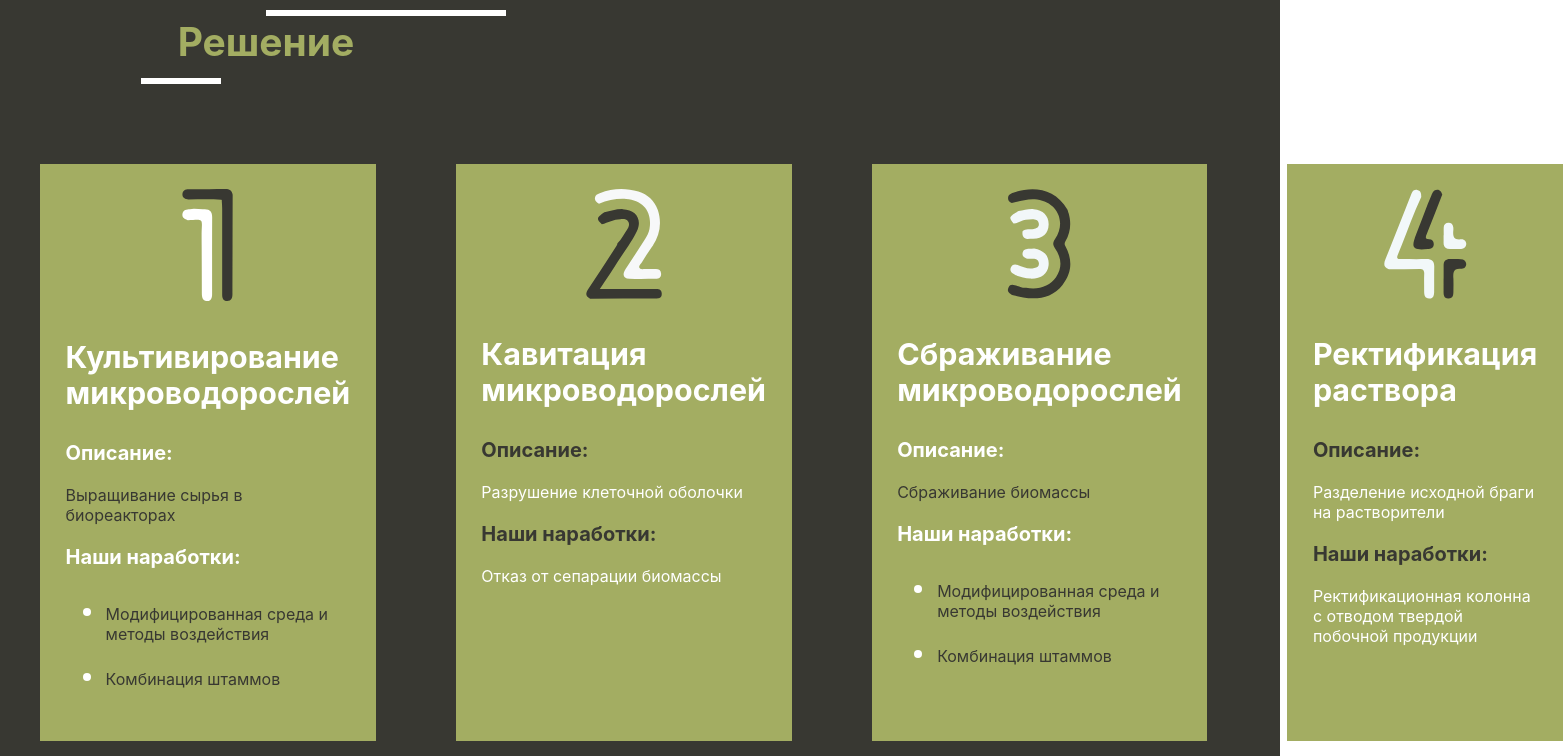
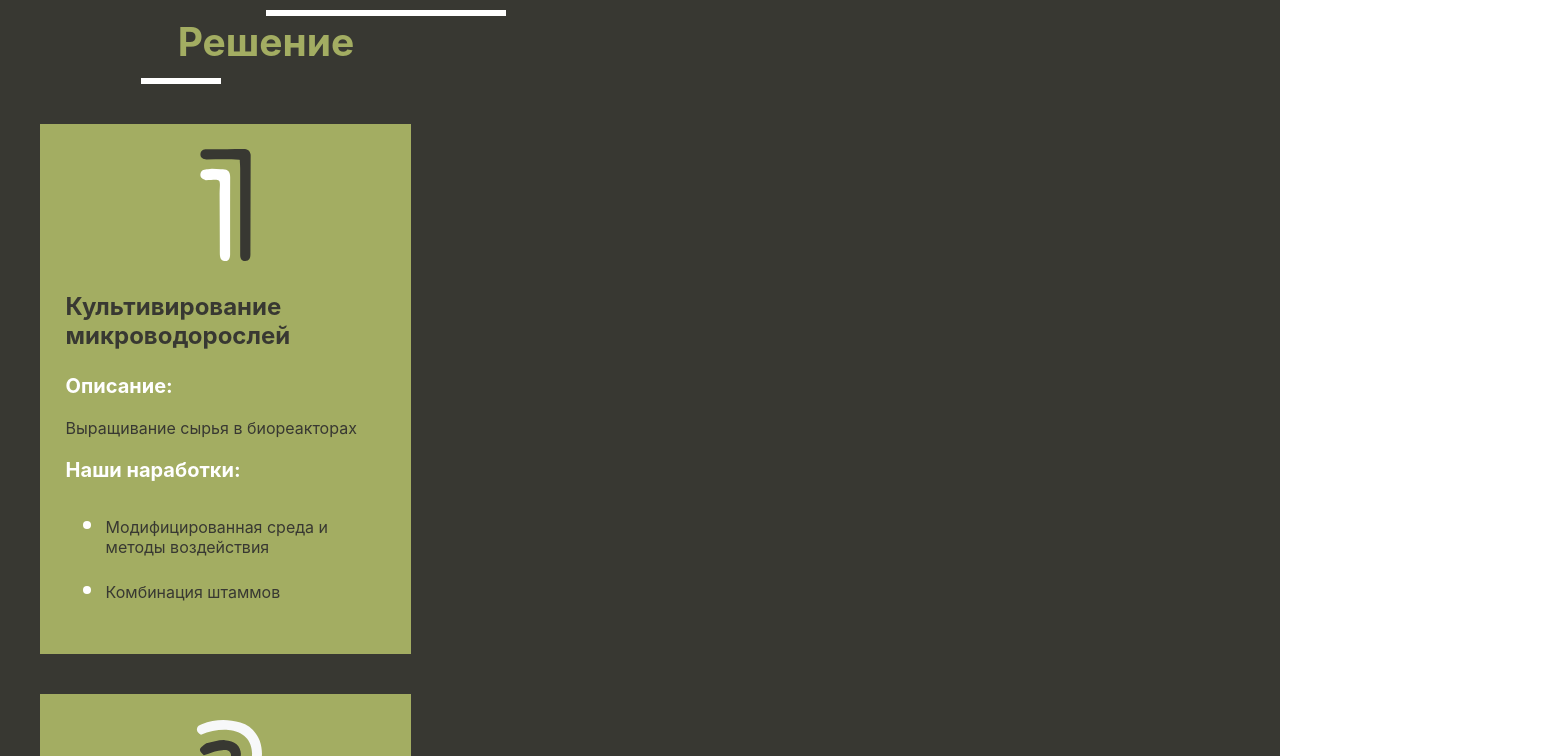
Before and after one commit to expiredy/ButaCorp, a React (Create React App) app in the folder dord-site/: page / in a window 1280 px wide. Shown: the part 1280-2036 px from the top of the page, 1563 px wide, since content can reach past the window. Built offline with nearby package versions, Linux system fonts and the light colour scheme.

Commit message:
Added smooth sliding to navigation bar (Ligthning McQueen is still here)

```diff
--- a/dord-site/src/components/information-sections/SolutionSection.js
+++ b/dord-site/src/components/information-sections/SolutionSection.js
@@ -13,14 +13,14 @@ function StepsElementsGenerator() {
             logo: first_number_logo,
             headingText: "Культивирование микроводорослей",
             contentSection: {
-                descriptionSection:[{
+                descriptionSection:{
                                     title: "Описание:",
                                     content: ["Выращивание сырья в биореакторах"]
                                     },
-                                    {
+                 developmentsSection:{
                                     title: "Наши наработки:",
                                     content: ["Модифицированная среда и методы воздействия", "Комбинация штаммов"]
-                                    }],
+                                    },
                 titleColor: "#FFFFFF",
                 contentColor: "#383832"
             }
@@ -29,14 +29,14 @@ function StepsElementsGenerator() {
             logo: second_number_logo,
             headingText: "Кавитация микроводорослей",
             contentSection: {
-                descriptionSection:[{
+                descriptionSection:{
                                     title: "Описание:",
                                     content: ["Разрушение клеточной оболочки"]
                                     },
-                                    {
+                developmentsSection:{
                                     title: "Наши наработки:",
                                     content: ["Отказ от сепарации биомассы"]
-                                    }],
+                                    },
                 titleColor: "#383832",
                 contentColor: "#FFFFFF"
             }
@@ -45,14 +45,14 @@ function StepsElementsGenerator() {
             logo: third_number_logo,
             headingText: "Сбраживание микроводорослей",
             contentSection: {
-                descriptionSection:[{
+                descriptionSection:{
                                     title: "Описание:",
                                     content: ["Сбраживание биомассы"]
                                     },
-                                    {
+                 developmentsSection:{
                                     title: "Наши наработки:",
                                     content: ["Модифицированная среда и методы воздействия", "Комбинация штаммов"]
-                                    }],
+                                    },
                 titleColor: "#FFFFFF",
                 contentColor: "#383832"
             }
@@ -61,14 +61,14 @@ function StepsElementsGenerator() {
             logo: fourth_number_logo,
             headingText: "Ректификация раствора",
             contentSection: {
-                descriptionSection:[{
+                descriptionSection:{
                                     title: "Описание:",
                                     content: ["Разделение исходной браги на растворители"]
                                     },
-                                    {
+                developmentsSection:{
                                     title: "Наши наработки:",
                                     content: ["Ректификационная колонна с отводом твердой побочной продукции"]
-                                    }],
+                },
                 titleColor: "#383832",
                 contentColor: "#FFFFFF"
             }
@@ -78,31 +78,34 @@ function StepsElementsGenerator() {
 
     function StepContentElementGenerator(sectionsArray) {
         var contentElementGenerator = [];
-        for(var sectionIndex = 0; sectionIndex < sectionsArray.descriptionSection.length; sectionIndex++) {
-
-            contentElementGenerator.push(
-            <h3 className="section-content-header" style={{color: sectionsArray.titleColor}}>
-                {sectionsArray.descriptionSection[sectionIndex].title}</h3>);
-            if (sectionsArray.descriptionSection[sectionIndex].content.length > 1){
-                var sectionsElementsList = [];
-                for(var contentIndex = 0;
-                     contentIndex < sectionsArray.descriptionSection[sectionIndex].content.length;
-                      contentIndex++){
-                        sectionsElementsList.push(
-                            <li>
-                                <p className="content-paragraph"  style={{color: sectionsArray.contentColor}}>
-                                    {sectionsArray.descriptionSection[sectionIndex].content[contentIndex]}</p>
-                            </li>
-                        );
-                     }
-                contentElementGenerator.push(<ul>{sectionsElementsList}</ul>);
-            }
-            else{
-                contentElementGenerator.push(<p className="content-paragraph"  style={{color: sectionsArray.contentColor}}>
-                    {sectionsArray.descriptionSection[sectionIndex].content[0]}</p>);
-                }
+        contentElementGenerator.push(
+            <div className="">
+                <h3 className="section-content-header" style={{color: sectionsArray.titleColor}}>
+                    {sectionsArray.descriptionSection.title}
+                </h3>
+                <p className="content-paragraph"  style={{color: sectionsArray.contentColor}}>
+                    {sectionsArray.descriptionSection.content}
+                </p>
+            </div>
+        );
+        var developmentsSection = [];
+        for (var developmentStepIndex = 0;
+             developmentStepIndex < sectionsArray.developmentsSection.content.length; developmentStepIndex++) {
+            developmentsSection.push(
+                <li>
+                    <p className="content-paragraph" style={{color: sectionsArray.contentColor}}>
+                        {sectionsArray.developmentsSection.content[developmentStepIndex]}
+                    </p>
+                </li>)
         }
-
+        contentElementGenerator.push(
+            <div className="">
+                <h3 className="section-content-header" style={{color: sectionsArray.titleColor}}>
+                    {sectionsArray.developmentsSection.title}
+                </h3>
+                <ul>{developmentsSection}</ul>
+            </div>
+        );
         return contentElementGenerator;
     }
 
@@ -114,7 +117,7 @@ function StepsElementsGenerator() {
             <div className="step-container">
                 <img src={stepsData[stepIndex].logo} className="step-logo" alt="step-logo"></img>
                 <div className="step-text-container">
-                    <h3 className="header-session">
+                    <h3 className="header-session" style={{color: stepsData[stepIndex].contentSection.contentColor}}>
                         {stepsData[stepIndex].headingText}
                     </h3>
                     <div>
--- a/dord-site/src/components/information-sections/SolutionSectionStyle.css
+++ b/dord-site/src/components/information-sections/SolutionSectionStyle.css
@@ -5,10 +5,14 @@
 
 .step-container{
     background-color: #A3AD62;
-    width: 25%;
+    flex: 1;
     margin: 5vh;
     padding: 2%;
 }
+.header-session{
+    font-size: 3vh;
+}
+
 .step-text-container{
     text-align: left;
 }
@@ -21,3 +25,15 @@
 .content-paragraph{
     font-size: 2vh;
 }
+
+
+@media screen and (max-width: 1600px) {
+    .steps-layout{
+        display: block;
+        justify-content: space-around;
+    }
+
+    .step-container{
+        width: 25%;
+    }
+}
--- a/dord-site/src/index.css
+++ b/dord-site/src/index.css
@@ -7,6 +7,9 @@ body {
   -moz-osx-font-smoothing: grayscale;
 }
 
+html {
+  scroll-behavior: smooth;
+}
 
 code {
   font-family: source-code-pro, Menlo, Monaco, Consolas, 'Courier New',
```
